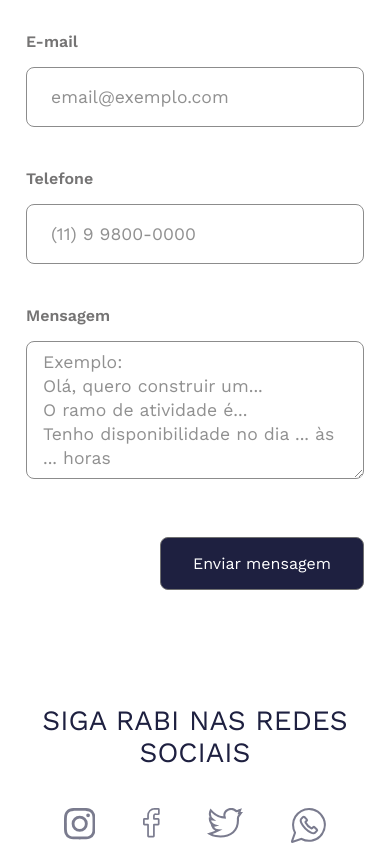
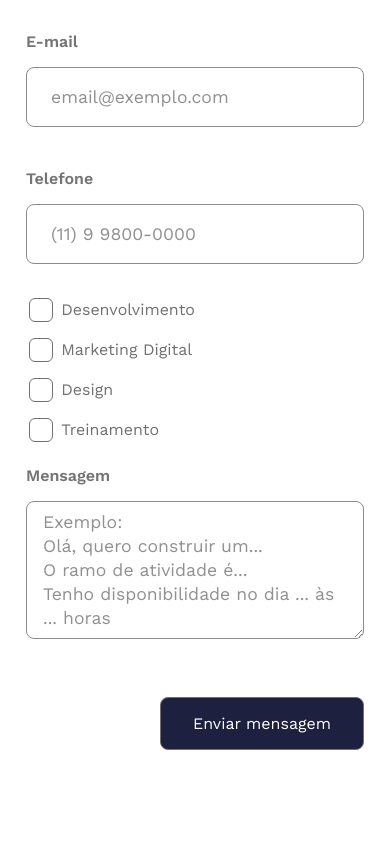
Before and after one commit to kelvinfloresta/rabiit-website, a website: page src/index.html in a window 390 px wide. Shown: the part 3145-3995 px from the top of the page. Drawn offline with nearby package versions, Linux system fonts and the light colour scheme; files that its build step writes are made by us from their sources; a script that the page names is missing.

Commit message:
feat: add products selection

```diff
--- /dev/null
+++ b/src/assets/js/pages/home.js
@@ -0,0 +1,13 @@
+window.addEventListener('load', () => {
+  const cards = document.querySelectorAll('.Home-products .cards-row .card')
+  cards.forEach(card => card.addEventListener('click', selectProduct(card)))
+
+  function selectProduct (card) {
+    return () => {
+      const { name } = card.dataset
+      const checkbox = document.querySelector(`.form #${name}`)
+      checkbox.checked = !checkbox.checked
+      card.classList.toggle('active')
+    }
+  }
+})
--- a/src/assets/sass/_Card.scss
+++ b/src/assets/sass/_Card.scss
@@ -22,7 +22,7 @@
     margin: 0 auto;
   }
 
-  &:hover {
+  &:hover, &.active {
     background-color: #1e2040;
     color: white;
     .card-title,
--- a/src/assets/sass/_ContactSection.scss
+++ b/src/assets/sass/_ContactSection.scss
@@ -130,12 +130,14 @@
       right: 0;
       text-align: center;
       opacity: 0;
+      visibility: hidden;
       transition: opacity 0.3s;
       display: flex;
       flex-direction: column;
       align-items: center;
       &.active {
         opacity: 1;
+        visibility: visible;
       }
       .paragraph {
         text-align: center;
@@ -161,6 +163,10 @@
         max-width: 300px;
         margin-top: 1rem;
       }
+    }
+    .checkbox-grid {
+      display: grid;
+      grid-template-columns: 1fr 1fr;
     }
   }
 
@@ -215,6 +221,11 @@
           margin-right: 0;
         }
       }
+
+      .checkbox-grid {
+        display: grid;
+        grid-template-columns: 1fr;
+      }
     }
 
     .left-bottom-points,
--- /dev/null
+++ b/src/assets/sass/components/_Checkbox.scss
@@ -0,0 +1,54 @@
+.checkbox {
+  margin-bottom: 1rem;
+  label {
+    user-select: none;
+    cursor: pointer;
+    color: #707070;
+    margin-left: 0.2rem;
+    font-weight: 400;
+    font-size: 1rem;
+    line-height: 1.5rem;
+    text-align: center;
+    position: relative;
+    padding-left: 2rem;
+    padding-bottom: 0.2rem;
+    margin-top: 1rem;
+    transition: color 0.3s;
+
+    /* Create a custom checkbox */
+    &:before {
+      content: "";
+      height: 24px;
+      width: 24px;
+      background-color: white;
+      border: 1.5px solid #707070;
+      box-sizing: border-box;
+      border-radius: 6px;
+      position: absolute;
+      top: -2px;
+      left: 0;
+      transition: background-color 0.3s, border-color 0.3s,
+        background-image 0.3s;
+    }
+  }
+
+  input[type="checkbox"] {
+    position: absolute;
+    opacity: 0;
+    cursor: pointer;
+    height: 0;
+    width: 0;
+
+    &:checked ~ label {
+      color: #101126;
+
+      &:before {
+        background-color: #1d3451;
+        background-image: url(/assets/img/check.svg);
+        background-repeat: no-repeat;
+        background-position: 4px 6px;
+        border-color: #1d3451;
+      }
+    }
+  }
+}
--- a/src/assets/sass/index.scss
+++ b/src/assets/sass/index.scss
@@ -3,6 +3,7 @@
 @import "Animations";
 
 @import "components/Input";
+@import "components/Checkbox";
 @import "components/Button";
 @import "components/LightButton";
 @import "components/Header";
--- a/src/assets/sass/pages/Home/_Home-products.scss
+++ b/src/assets/sass/pages/Home/_Home-products.scss
@@ -21,8 +21,9 @@
     padding-top: 3.375rem;
     height: 500px;
     user-select: none;
+    text-decoration: none;
 
-    &:hover {
+    &:hover, &.active {
       .avatar-photo {
         background-color: #464a91b8;
         .card-icon {
--- a/src/index.html
+++ b/src/index.html
@@ -101,7 +101,7 @@
     <h1 class="header1">Nossos serviços</h1>
     <div class="cards-row-container">
       <div class="cards-row">
-        <div class="card">
+        <div data-name="development" class="card">
           <div class="avatar-photo">
             <svg class="card-icon" xmlns="http://www.w3.org/2000/svg" width="51.6" height="45.525"
               viewBox="0 0 51.6 45.525">
@@ -135,7 +135,7 @@
           <p class="paragraph">Aplicativos</p>
         </div>
 
-        <div class="card">
+        <div data-name="marketing" class="card">
           <div class="avatar-photo">
             <svg class="card-icon" xmlns="http://www.w3.org/2000/svg" width="58.476" height="70.814"
               viewBox="0 20 58.476 58.814">
@@ -157,7 +157,7 @@
           <p class="paragraph">Blog</p>
         </div>
 
-        <div class="card">
+        <div data-name="design" class="card">
           <div class="avatar-photo">
             <svg xmlns="http://www.w3.org/2000/svg" width="54.621" height="54.814" viewBox="0 0 54.621 54.814">
               <g class="card-icon" transform="translate(-0.904)">
@@ -178,7 +178,7 @@
           <p class="paragraph">Branding</p>
         </div>
 
-        <div class="card">
+        <div data-name="training" class="card">
           <div class="avatar-photo">
             <svg xmlns="http://www.w3.org/2000/svg" width="57.3" height="57.3" viewBox="0 0 57.3 57.3">
               <g class="card-icon" transform="translate(-1 -1)">
@@ -278,7 +278,7 @@
           <p class="paragraph">Alameda Grajaú, 158 <br /> Barueri - SP</p>
         </div>
       </div>
-      <form class="contact-form">
+      <form class="contact-form form">
         <div class="success">
           <img src="/assets/img/form/success.svg" />
           <p class="paragraph">Sua mensagem foi</p>
@@ -309,6 +309,28 @@
           <input inputmode="tel" required id="phone" name="phone" placeholder="(11) 9 9800-0000" />
         </div>
 
+        <div class="checkbox-grid">
+          <div class="checkbox">
+            <input id="development" type="checkbox" name="services" value="desenvolvimento" />
+            <label for="development">Desenvolvimento</label>
+          </div>
+
+          <div class="checkbox">
+            <input id="marketing" type="checkbox" name="services" value="marketing-digital" />
+            <label for="marketing">Marketing Digital</label>
+          </div>
+
+          <div class="checkbox">
+            <input id="design" type="checkbox" name="services" value="design" />
+            <label for="design">Design</label>
+          </div>
+
+          <div class="checkbox">
+            <input id="training" type="checkbox" name="services" value="treinamento" />
+            <label for="training">Treinamento</label>
+          </div>
+        </div>
+
         <div class="input-group">
           <label for="message">Mensagem</label>
           <textarea id="message" name="message" rows="5" placeholder="Exemplo:
@@ -333,6 +355,7 @@ Tenho disponibilidade no dia ... às ... horas"></textarea>
   <script async src="/assets/js/logger.js"></script>
   <script async src="https://cdnjs.cloudflare.com/ajax/libs/axios/0.19.2/axios.min.js"></script>
   <script async src="/assets/js/index.js"></script>
+  <script async src="/assets/js/pages/home.js"></script>
   <script async src="/assets/js/slider.js"></script>
   <script async src="/assets/js/load-svg.js"></script>
   <script src="https://cdn.jsdelivr.net/npm/emailjs-com@2.3.2/dist/email.min.js"></script>
```
Also changed, not shown: src/assets/img/check.svg (added).
